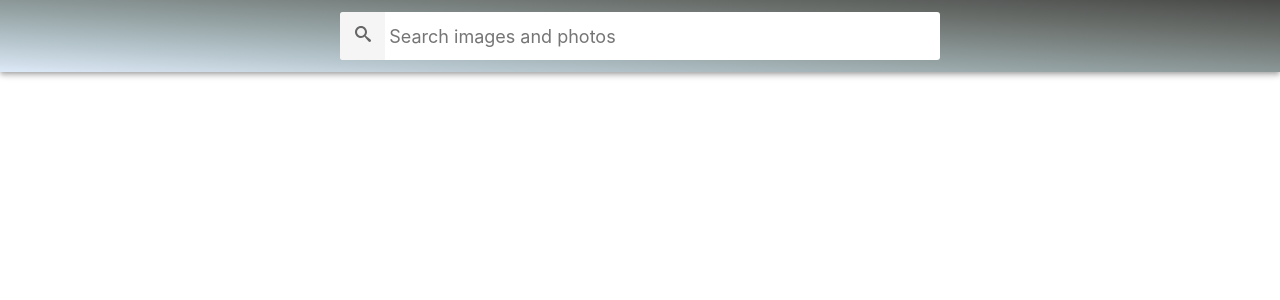
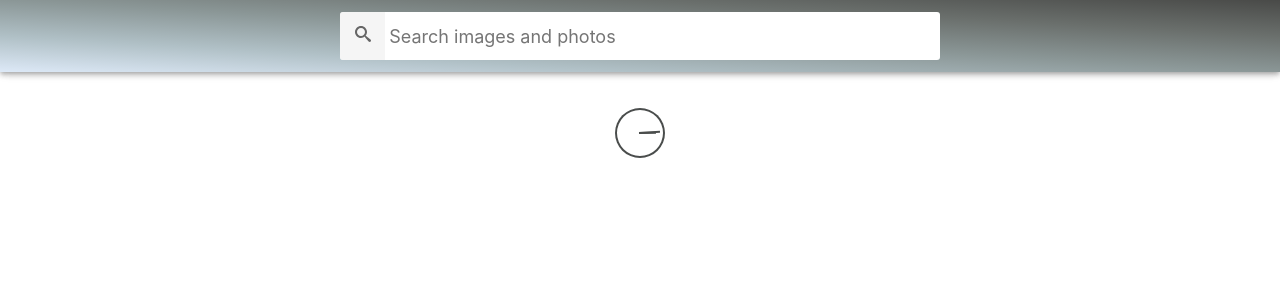
Before and after one commit to albuska/goit-react-hw-04-images, a React (Create React App) app: page / in a window 1280 px wide. Shown: the top 300 px of the page. Built offline with nearby package versions, Linux system fonts and the light colour scheme.

Commit message:
Update App.jsx

```diff
--- a/src/components/App/App.jsx
+++ b/src/components/App/App.jsx
@@ -62,11 +62,11 @@ export const App = () => {
       <SearchBar onSubmit={handleSearchFormSubmit} />
       {error && <h1>{error.message}</h1>}
       {images.length > 0 && <ImageGallery images={images} />}
-      {/* {loading && (
+      {loading && (
         <div>
           <Loader />
         </div>
-      )} */}
+      )}
 
       {showButton && !loading && page < totalPage && (
         <Button onClick={handleReadMore} />
```
